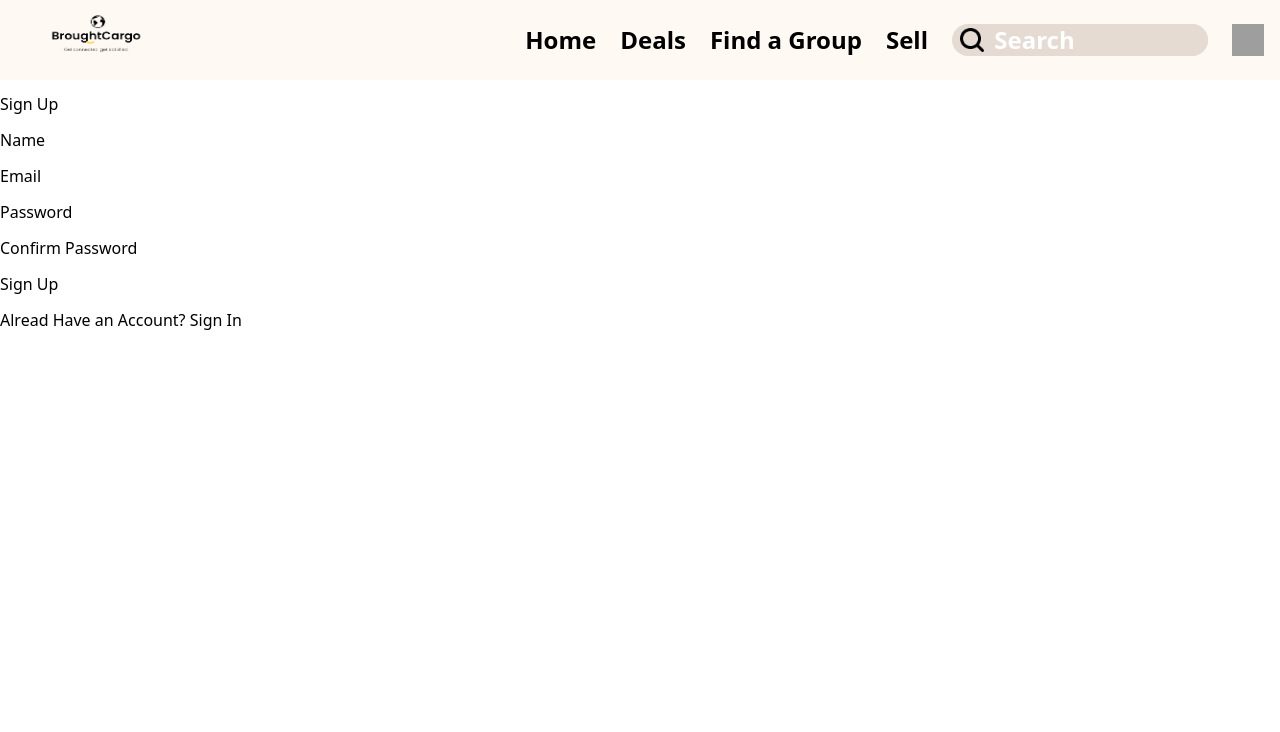
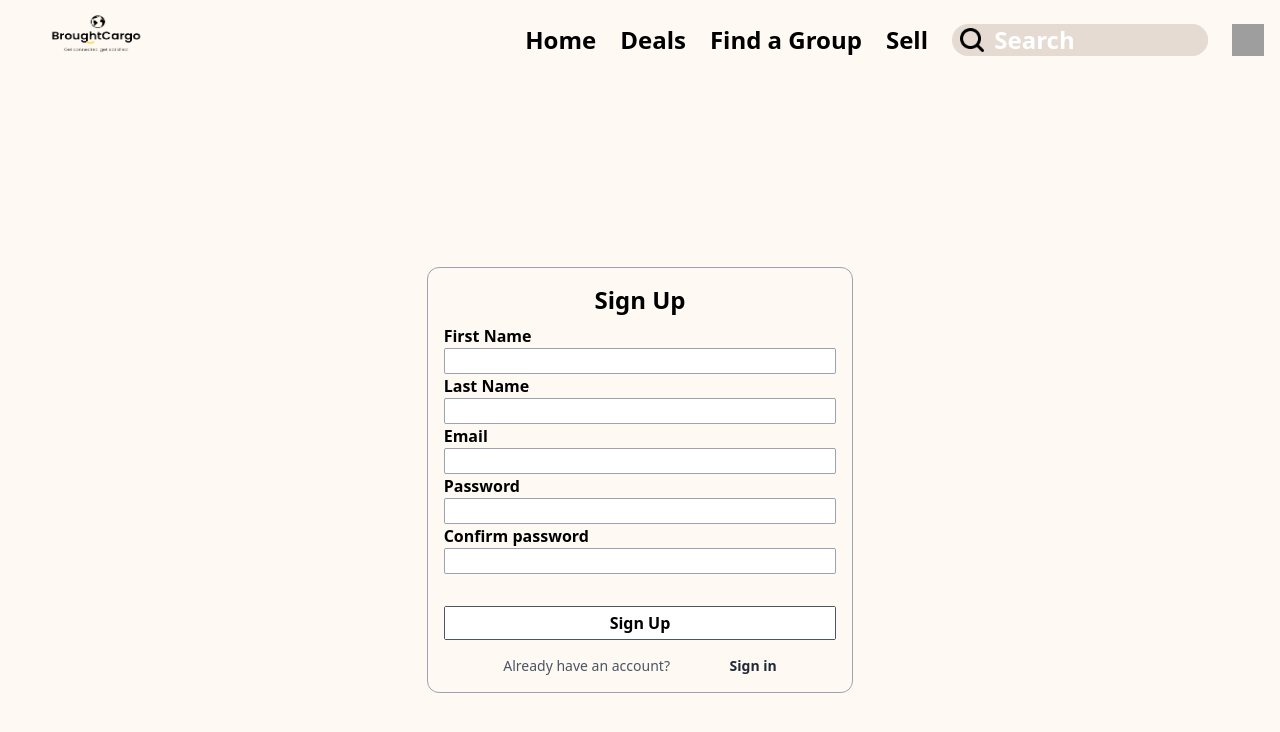
Before and after one commit to Dgital101/BroughtCargoChat, a React (Create React App) app: page /signup in a window 1280 px wide. Shown: the top 732 px of the page. Built offline with nearby package versions, Linux system fonts and the light colour scheme; grey boxes are pictures that could not be loaded.

Commit message:
demo 2.0

```diff
--- a/src/App.jsx
+++ b/src/App.jsx
@@ -39,6 +39,7 @@ const App = () => {
           <Route path="/groups/:id" element={<Chat />}></Route>
           <Route path="/sell" element={<Sell />}></Route>
           <Route path={`/account/:${username}/*`} element={<Account />}>
+            <Route index element={<Signin />}></Route>
             <Route path={"shipping"} element={<Shipping />}></Route>
             <Route path={"payment"} element={<Payment />}></Route>
             <Route path={"cart"} element={<Cart />}></Route>
--- a/src/pages/account/Account.js
+++ b/src/pages/account/Account.js
@@ -1,9 +1,12 @@
-import React from 'react'
+import React from 'react';
+import { Outlet } from 'react-router-dom';
 
 const Account = () => {
-  return (
-    <div>Account</div>
-  )
-}
+	return (
+		<div>
+			<Outlet />
+		</div>
+	);
+};
 
-export default Account
+export default Account;
--- a/src/pages/signin/Signin.jsx
+++ b/src/pages/signin/Signin.jsx
@@ -9,24 +9,28 @@ import { Store } from "../../Store";
 import { toast } from "react-toastify";
 import { getError } from "../../utils";
 
+const InitialState = {
+      firstName: "",
+      lastName: "",
+      email: "",
+      password: "",
+    }
+
 export default function Signin() {
   const navigate = useNavigate();
   const { search } = useLocation();
   const redirectInUrl = new URLSearchParams(search).get("redirect");
   const redirect = redirectInUrl ? redirectInUrl : "/";
-
-  const [email, setEmail] = useState(" ");
-  const [password, setPassword] = useState(" ");
-
+  const [userInput, setUserInput] = useState(InitialState);
   const { state, dispatch: cxtDispatch } = useContext(Store);
   const { userInfo } = state;
-  const submitHandler = async (e) => {
+
+  const handleSubmit = async (e) => {
     e.preventDefault();
 
     try {
       const { data } = await axios.post("/api/users/signin", {
-        email,
-        password,
+        userInput,
       });
       cxtDispatch({ type: "USER_SIGNIN", payload: data });
       localStorage.setItem("userInfo", JSON.stringify(data));
@@ -36,46 +40,68 @@ export default function Signin() {
     }
   };
 
-  useEffect(() => {
-    if (userInfo) {
-      navigate(redirect);
-    }
-  }, [navigate, redirect, userInfo]);
+  // useEffect(() => {
+  //   if (userInfo) {
+  //     navigate(redirect);
+  //   }
+  // }, [navigate, redirect, userInfo]);
+
+  function handleChange(event){
+    const {name, value} = event.target;
+
+    setUserInput(prevState => {
+      return {...prevState, [name] : value}
+    })
+  }
+
   return (
-    <Container className="flex-column align-items-center">
+    <section className="bg-[#FEF9F3] w-full h-screen flex flex-col items-center justify-center">
       <Helmet>
         <title>Sign In</title>
       </Helmet>
 
-      <h1 className="my-3 "> Sign In</h1>
+      <form onSubmit={handleSubmit} autoComplete="on" className='border-[1px] border-gray-400 rounded-xl p-4 w-3/4 md:w-1/2 lg:w-1/3'>
+        <h1 className="text-center text-2xl font-bold mb-2">Sign In</h1>
+        <section className="flex flex-col">
+          <label htmlFor="email" className="text-md font-semibold">Email</label>
+          <input
+          type='email'
+          name='email'
+          required
+          value={userInput.email}
+          onChange={handleChange}
+          className='border-[1px] border-gray-400 rounded-sm px-2'
+        >
+        </input>
+        </section>
+        <section className="flex flex-col">
+          <label htmlFor="firstName" className="text-md font-semibold">Password</label>
+          <input
+          type='password'
+          name='password'
+          required
+          autoComplete="current-password"
+          minLength={8}
+          value={userInput.password}
+          onChange={handleChange}
+          className='border-[1px] border-gray-400 rounded-sm  px-2'
+        >
+        </input>
+        </section>
+        <section className="w-full mx-auto mt-8 border-[1px] border-gray-600 rounded-sm bg-[#FEF9F3]">
+          <button className="bg-white flex justify-center items-center w-full p-1 text-md font-semibold">
+            Sign In
+          </button>
+        </section>
+        <section>
+          <p className="text-gray-600 text-sm flex justify-evenly mt-4">
+            Do not have an account?
+            <Link to="/signup" className="text-gray-800 font-bold">Sign up</Link>
+          </p>
+        </section>
+      </form>
+    </section>
 
-      <Form onSubmit={submitHandler}>
-        <Form.Group className="mb-3" controlId="email">
-          <Form.Label>Email</Form.Label>
-          <Form.Control
-            type="email"
-            required
-            onChange={(e) => setEmail(e.target.value)}
-          />
-        </Form.Group>
-        <Form.Group className="mb-3" controlId="password">
-          <Form.Label>Password</Form.Label>
-          <Form.Control
-            type="password"
-            required
-            onChange={(e) => setPassword(e.target.value)}
-          />
-        </Form.Group>
 
-        <div className="mb-3">
-          <Button type="submit">Sign In</Button>
-        </div>
-
-        <div className="mb-3">
-          Don't Have an Account?{" "}
-          <Link to={`/signup?redirect=${redirect}`}> Sign Up</Link>
-        </div>
-      </Form>
-    </Container>
   );
 }
--- a/src/pages/signup/Signup.jsx
+++ b/src/pages/signup/Signup.jsx
@@ -1,13 +1,19 @@
-import Button from "react-bootstrap/Button";
-import Container from "react-bootstrap/Container";
 import { Helmet } from "react-helmet-async";
-import { Link, useLocation, useNavigate } from "react-router-dom";
-import Form from "react-bootstrap/Form";
 import axios from "axios";
-import { useContext, useEffect, useState } from "react";
+import { useContext, useState } from "react";
 import { Store } from "../../Store";
 import { toast } from "react-toastify";
 import { getError } from "../../utils";
+import { useNavigate, useLocation, Link } from "react-router-dom";
+
+
+const InitialState = {
+      firstName: "",
+      lastName: "",
+      email: "",
+      password: "",
+      confirmpassword : ""
+    };
 
 export default function SignupScreen() {
   const navigate = useNavigate();
@@ -15,28 +21,21 @@ export default function SignupScreen() {
   const redirectInUrl = new URLSearchParams(search).get("redirect");
   const redirect = redirectInUrl ? redirectInUrl : "/";
 
-  const [name, setName] = useState(" ");
-  const [email, setEmail] = useState(" ");
-  const [password, setPassword] = useState(" ");
-  const [confirmpassword, setConfirmPassword] = useState(" ");
+  const { dispatch: cxtDispatch } = useContext(Store);
+  const [userInput, setUserInput] = useState(InitialState);
 
-  const { state, dispatch: cxtDispatch } = useContext(Store);
-  const { userInfo } = state;
-  const submitHandler = async (e) => {
+  const handleSubmit = async (e) => {
     e.preventDefault();
 
-    if (password !== confirmpassword) {
+    if (userInput.password !== userInput.confirmpassword) {
       toast.error("Passwords do not match");
       return;
     }
 
     try {
       const { data } = await axios.post("/api/users/signup", {
-        name,
-        email,
-        password,
+        userInput,
       });
-      console.log("sadza");
       cxtDispatch({ type: "USER_SIGNIN", payload: data });
       localStorage.setItem("userInfo", JSON.stringify(data));
       navigate(redirect || "/");
@@ -45,62 +44,100 @@ export default function SignupScreen() {
     }
   };
 
-  useEffect(() => {
-    if (userInfo) {
-      navigate(redirect);
-    }
-  }, [navigate, redirect, userInfo]);
+  function handleChange(event){
+    const {name, value} = event.target;
+
+    setUserInput(prevState => {
+      return {...prevState, [name] : value}
+    })
+  }
+
   return (
-    <Container className="flex-column align-items-center">
+    <section className="bg-[#FEF9F3] w-full h-screen flex flex-col items-center justify-center">
       <Helmet>
         <title>Sign Up</title>
       </Helmet>
 
-      <h1 className="my-3 "> Sign Up</h1>
+      <form onSubmit={handleSubmit} autoComplete="on" className='border-[1px] border-gray-400 rounded-xl p-4 w-3/4 md:w-1/2 lg:w-1/3'>
+        <h1 className="text-center text-2xl font-bold mb-2">Sign Up</h1>
+        <section className="flex flex-col">
+          <label htmlFor="firstName" className="text-md font-semibold">First Name</label>
+          <input
+          type='text'
+          name='firstName'
+          required
+          value={userInput.firstName}
+          onChange={handleChange}
+          className='border-[1px] border-gray-400 rounded-sm'
+        >
+        </input>
+        </section>
+        <section className="flex flex-col">
+          <label htmlFor="firstName" className="text-md font-semibold">Last Name</label>
+          <input
+          type='text'
+          name='lastName'
+          required
+          value={userInput.lastName}
+          onChange={handleChange}
+          className='border-[1px] border-gray-400 rounded-sm'
+        >
+        </input>
+        </section>
+        <section className="flex flex-col">
+          <label htmlFor="email" className="text-md font-semibold">Email</label>
+          <input
+          type='email'
+          name='email'
+          required
+          value={userInput.email}
+          onChange={handleChange}
+          className='border-[1px] border-gray-400 rounded-sm'
+        >
+        </input>
+        </section>
+        <section className="flex flex-col">
+          <label htmlFor="firstName" className="text-md font-semibold">Password</label>
+          <input
+          type='password'
+          name='password'
+          required
+          autoComplete="new-password"
+          minLength={8}
+          value={userInput.password}
+          onChange={handleChange}
+          className='border-[1px] border-gray-400 rounded-sm'
+        >
+        </input>
+        </section>
+        <section className="flex flex-col">
+          <label htmlFor="confirmpassword" className="text-md font-semibold">Confirm password</label>
+          <input
+          type='password'
+          name='confirmpassword'
+          required
+          minLength={8}
+          autoComplete="new-password"
+          value={userInput.confirmpassword}
+          onChange={handleChange}
+          className='border-[1px] border-gray-400 rounded-sm'
+        >
+        </input>
+        </section>
+        <section className="w-full mx-auto mt-8 border-[1px] border-gray-600 rounded-sm bg-[#FEF9F3]">
+          <button className="bg-white flex justify-center items-center w-full p-1 text-md font-semibold">
+            Sign Up
+          </button>
+        </section>
+        <section>
+          <p className="text-gray-600 text-sm flex justify-evenly mt-4">
+            Already have an account?
+            <Link to="/signin" state={{userInput}} className="text-gray-800 font-bold">Sign in</Link>
+          </p>
+        </section>
+      </form>
+    </section>
 
-      <Form onSubmit={submitHandler}>
-        <Form.Group className="mb-3" controlId="name">
-          <Form.Label>Name</Form.Label>
-          <Form.Control
-            type="name"
-            required
-            onChange={(e) => setName(e.target.value)}
-          />
-        </Form.Group>
-        <Form.Group className="mb-3" controlId="email">
-          <Form.Label>Email</Form.Label>
-          <Form.Control
-            type="email"
-            required
-            onChange={(e) => setEmail(e.target.value)}
-          />
-        </Form.Group>
-        <Form.Group className="mb-3" controlId="password">
-          <Form.Label>Password</Form.Label>
-          <Form.Control
-            type="password"
-            required
-            onChange={(e) => setPassword(e.target.value)}
-          />
-        </Form.Group>
-        <Form.Group className="mb-3" controlId="confirmpassword">
-          <Form.Label>Confirm Password</Form.Label>
-          <Form.Control
-            type="confirmpassword"
-            required
-            onChange={(e) => setConfirmPassword(e.target.value)}
-          />
-        </Form.Group>
 
-        <div className="mb-3">
-          <Button type="submit">Sign Up</Button>
-        </div>
-
-        <div className="mb-3">
-          Alread Have an Account?{" "}
-          <Link to={`/signin?redirect=${redirect}`}> Sign In</Link>
-        </div>
-      </Form>
-    </Container>
   );
 }
```
Also changed, not shown: src/pages/verifyemail/EmailVerification.jsx (added).
